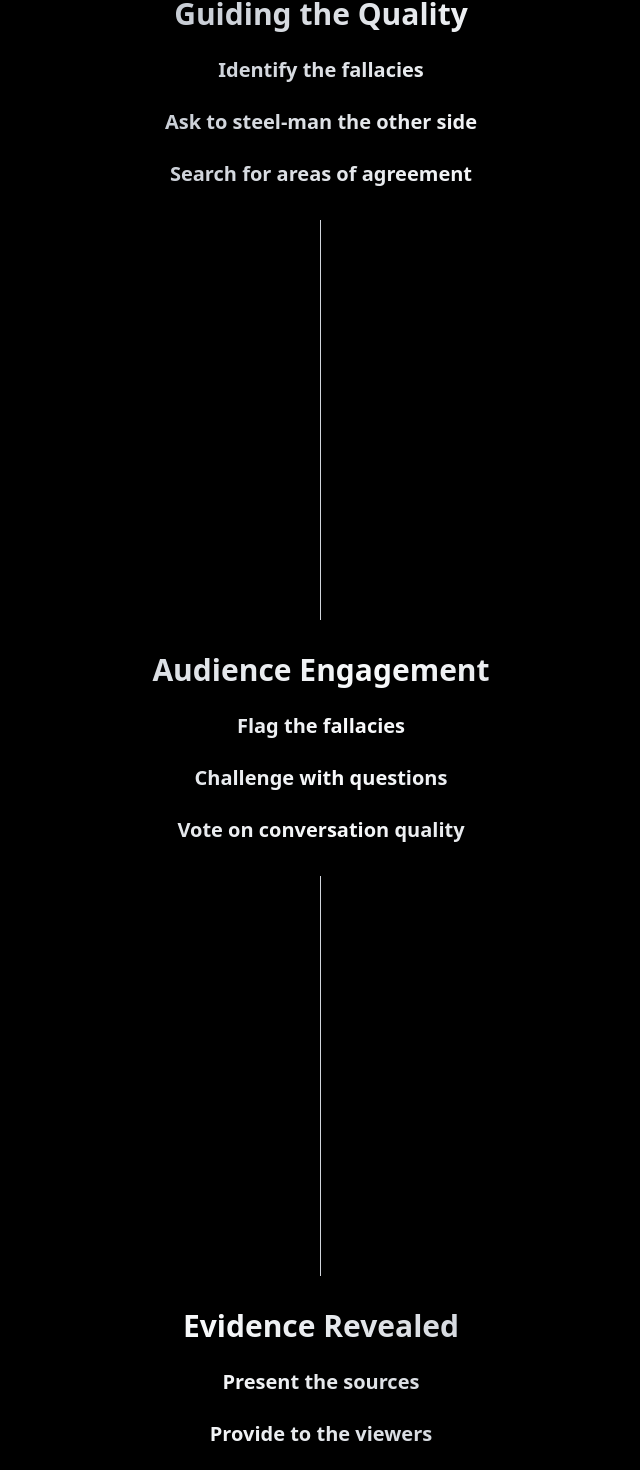
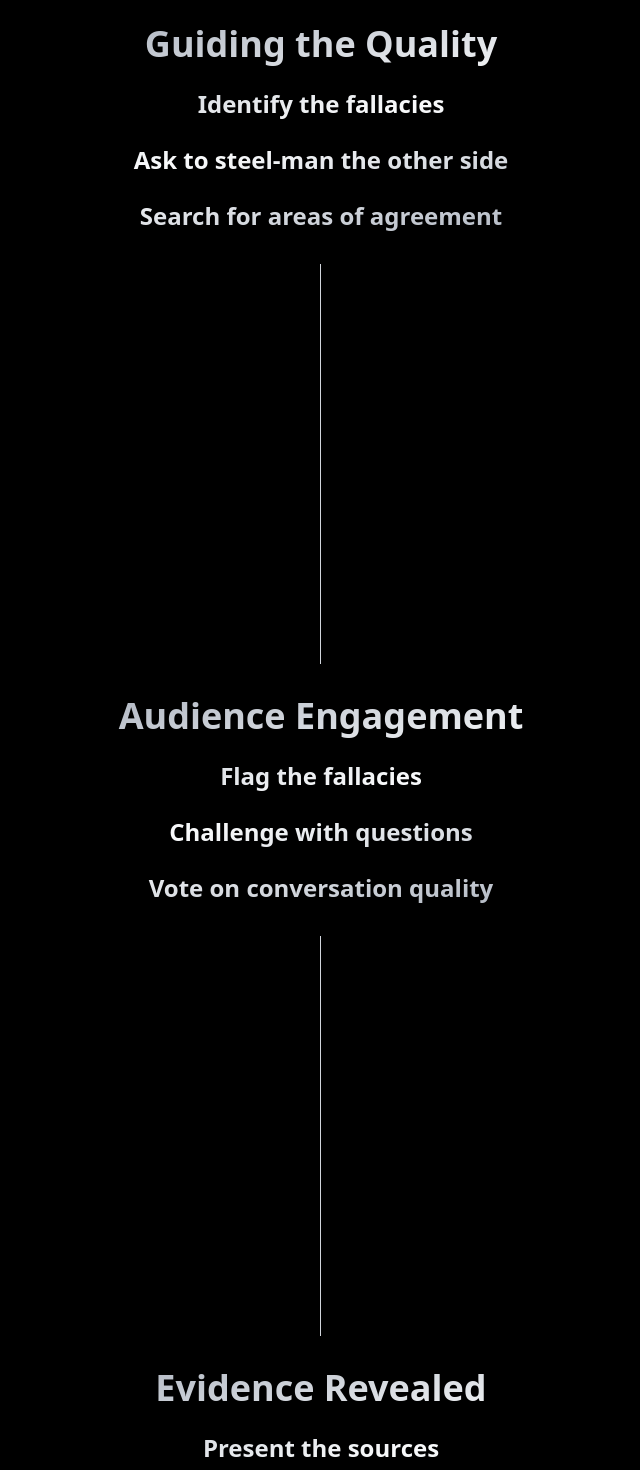
Before and after one commit to dtom90/SteelmanConversations, a React (Vite) app: page / in a window 1280 px wide. Shown: the part 1484-2954 px from the top of the page, without its empty margins (319-959 px from the left). Built offline with nearby package versions, Linux system fonts and the light colour scheme.

Commit message:
adjustments

```diff
--- a/src/App.tsx
+++ b/src/App.tsx
@@ -12,62 +12,65 @@ function App() {
         alt="Tucker Carlson, Lex Fridman, and Ted Cruz"
       />
 
-      <div className="steel-text my-60">
-        <p className="text-3xl">
-          Bringing high-quality conversations to the world
-        </p>
+      <div className="mt-60 mb-120">
+        <TextSection
+          title="Bringing high-quality conversations to the world"
+        />
 
         <VerticalLine />
 
-        <p className="mt-6 text-3xl">
-          Guiding the Quality
-        </p>
-        <p className="mt-6 text-xl">
-          Identify the fallacies
-        </p>
-        <p className="mt-6 text-xl">
-          Ask to steel-man the other side
-        </p>
-        <p className="mt-6 text-xl">
-          Search for areas of agreement
-        </p>
+        <TextSection
+          title="Guiding the Quality"
+          points={[
+            "Identify the fallacies",
+            "Ask to steel-man the other side",
+            "Search for areas of agreement",
+          ]}
+        />
 
         <VerticalLine />
 
-        <p className="mt-6 text-3xl">
-          Audience Engagement
-        </p>
-        <p className="mt-6 text-xl">
-          Flag the fallacies
-        </p>
-        <p className="mt-6 text-xl">
-          Challenge with questions
-        </p>
-        <p className="mt-6 text-xl">
-          Vote on conversation quality
-        </p>
+        <TextSection
+          title="Audience Engagement"
+          points={[
+            "Flag the fallacies",
+            "Challenge with questions",
+            "Vote on conversation quality",
+          ]}
+        />
 
         <VerticalLine />
 
-        <p className="mt-6 text-3xl">
-          Evidence Revealed
-        </p>
-        <p className="mt-6 text-xl">
-          Present the sources
-        </p>
-        <p className="mt-6 text-xl">
-          Provide to the viewers
-        </p>
-        <p className="mt-6 text-xl">
-          Discuss the caveats
-        </p>
+        <TextSection
+          title="Evidence Revealed"
+          points={[
+            "Present the sources",
+            "Provide to the viewers",
+            "Discuss the caveats",
+          ]}
+        />
 
         <VerticalLine />
 
-        <p className="mt-6 mb-60 text-3xl">
-          Seek not to win, but to deepen understanding
+        <TextSection
+          title="Seek not to win, but to deepen understanding"
+        />
+      </div>
+    </div>
+  )
+}
+
+const TextSection = ({ title, points }: { title: string, points?: string[] }) => {
+  return (
+    <div className="steel-text">
+      <p className="mt-6 text-4xl">
+        {title}
+      </p>
+      {points && points.map((point, index) => (
+        <p key={index} className="mt-6 text-2xl">
+          {point}
         </p>
-      </div>
+      ))}
     </div>
   )
 }
```
